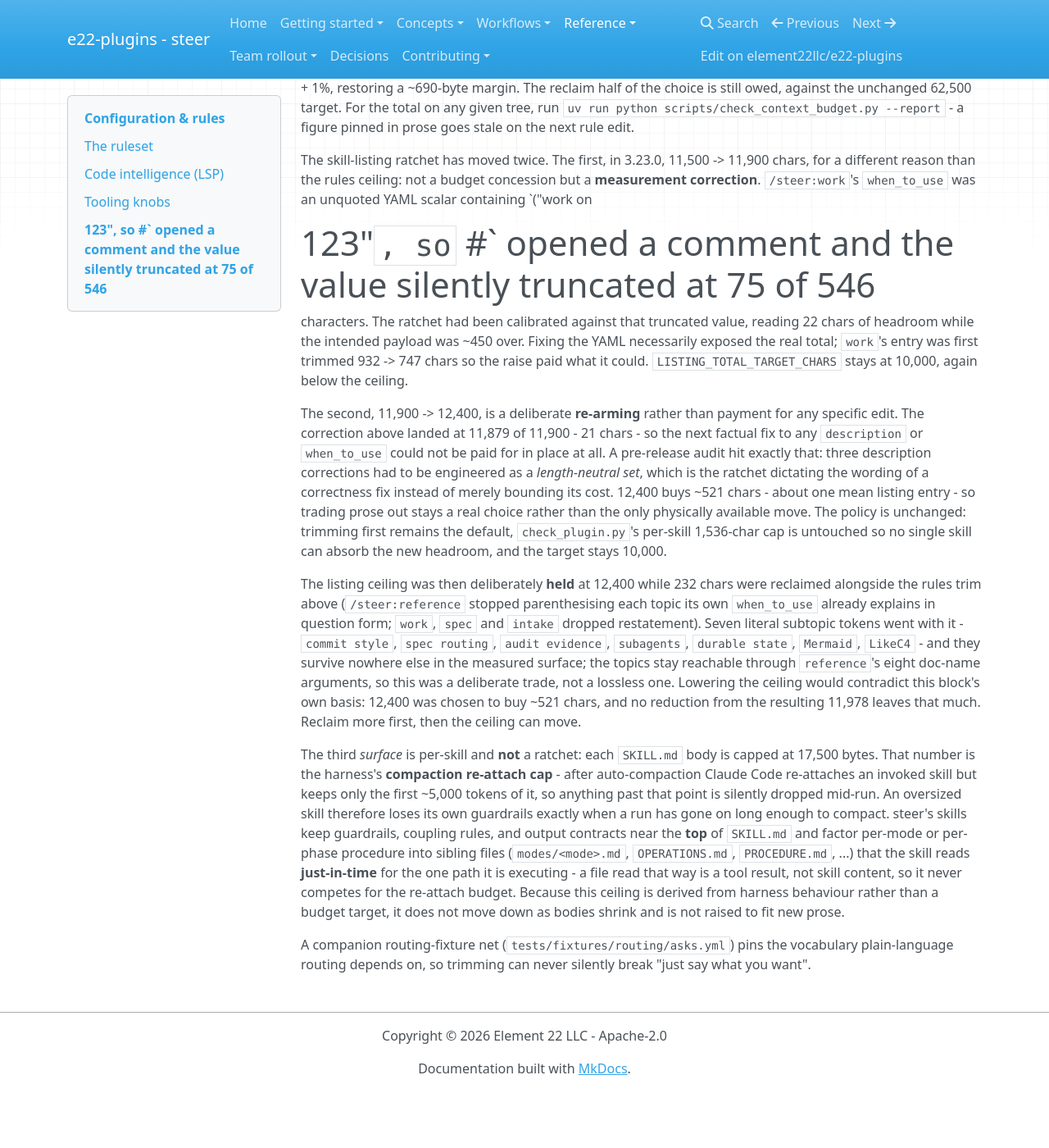
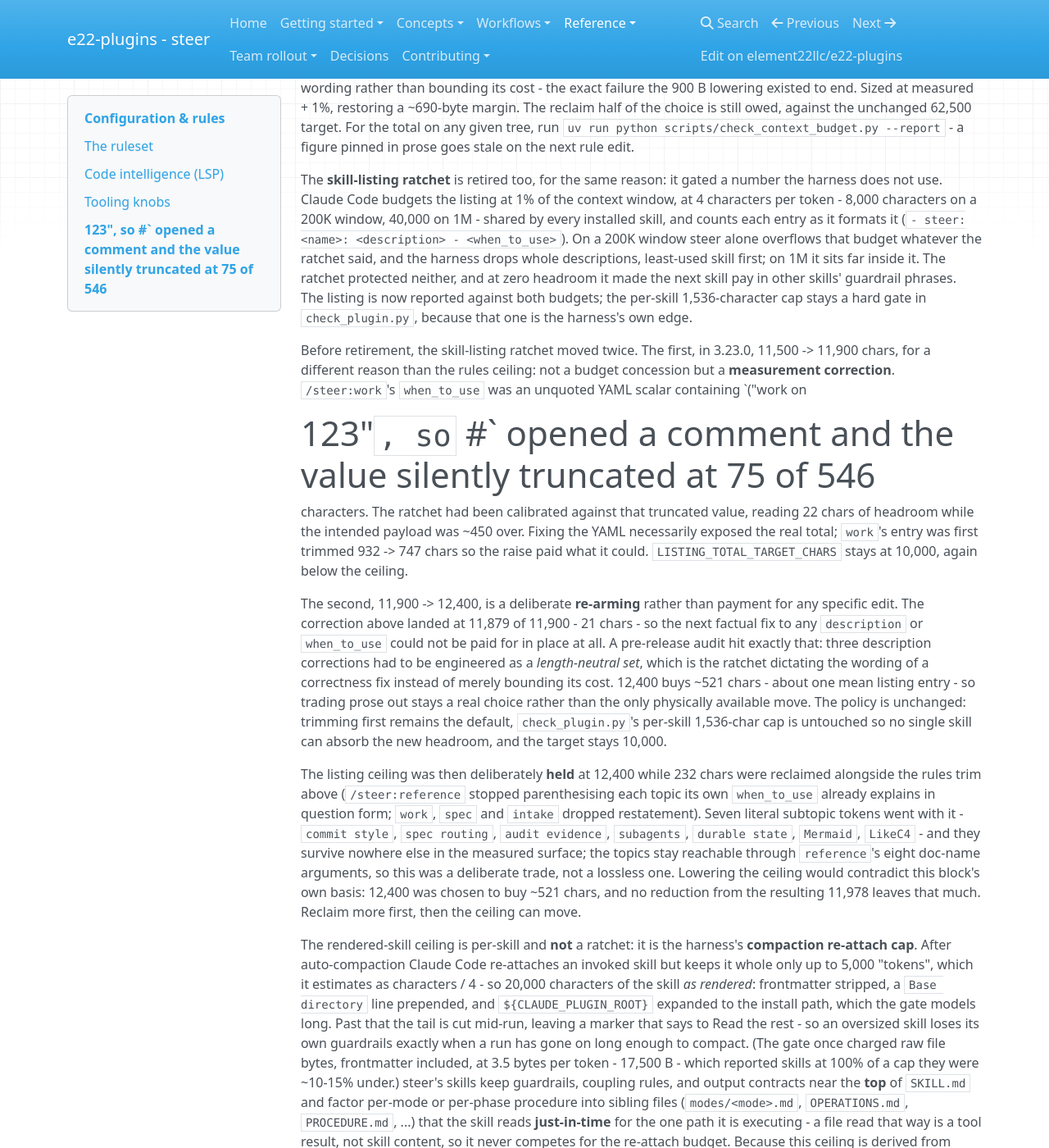
Before and after one commit to element22llc/e22-plugins, an MkDocs documentation site: the page built from docs/reference/configuration.md, in a window 1280 px wide and 1400 px high, scrolled down 7251 px. Shown: the whole window at 82% size. Built offline with MkDocs 1.6.1, drawn with Linux system fonts in a browser that asks for light colours; nearby versions of some CDN libraries; before the commit the page ends 8582 px from its top, so only the background shows below that; some of the changed text lies outside the part shown.

Commit message:
fix(dx): measure the context budgets the way Claude Code does
Two of check_context_budget.py's three gates sat at 100% while measuring
something the harness does not:

- Compaction cap: the harness keeps a re-attached skill whole while
  round(len / 4) <= 5,000, i.e. 20,000 chars of the rendered skill
  (frontmatter stripped, base-directory line prepended, plugin root
  expanded). The gate charged raw file bytes at 3.5 B/token (17,500 B).
  It now renders the skill, with the install path modelled long, and
  gates at 20,000 chars. Largest skill: 92% of cap, not 100%.
- Listing total: the harness budget is context window x 4 x 1%, shared
  by every installed skill (8,000 chars at 200K, 40,000 at 1M). steer
  overflows the first and sits far inside the second whatever the
  12,400 ratchet said; at zero headroom it only made new skills pay in
  other skills' guardrail phrases. Retired with its history kept;
  the total is reported against both real budgets, and the per-skill
  1,536-char cap stays a hard gate in check_plugin.py.

The rules-payload gate (10,000 chars per hook command) is unchanged.

Co-Authored-By: Claude Opus 5.5 (1M context) <noreply@anthropic.com>

```diff
--- a/docs/reference/configuration.md
+++ b/docs/reference/configuration.md
@@ -171,10 +171,10 @@ the org stack defaults in rule `10-stack`:
 Rules are kept lean and imperative on purpose. Long-form prose lives in
 `plugins/steer/templates/reference/` and is surfaced through a skill, never
 added to `rules/`. That leanness is **enforced, not aspirational**: CI's
-`check_context_budget.py` gate holds hard ceilings over three context surfaces:
-the **injected rules payload**, the total skill-listing `description` +
-`when_to_use` characters (ratcheted - re-armed at each reduction, so it normally
-only shrinks or holds), and the per-skill `SKILL.md` body size.
+`check_context_budget.py` gate holds hard ceilings over two context surfaces -
+the **injected rules payload** and the per-skill **rendered `SKILL.md`** - and
+reports a third, the skill listing. Every ceiling it enforces is a limit Claude
+Code itself applies, measured the way Claude Code measures it.
 
 **The rules gate measures what a session actually receives**, in characters -
 the runtime's own unit - by running every registered part of the real
@@ -201,9 +201,9 @@ precedent above). Registering one more part in `hooks/hooks.json` is the last
 resort and a deliberate, reviewed change - one more SessionStart process and up
 to 9,500 more always-on characters in every session.
 
-These two are **policy numbers, not harness limits**, so they *can* be raised -
-which is why each raise carries a recorded reason in the gate script rather than
-happening quietly.
+The gate used to hold two **policy** ratchets as well - the on-disk rules total
+and the skill-listing total. Both are retired; their history follows because it
+is the evidence for retiring them.
 
 What follows is the history of the **retired on-disk rules ratchet**, kept
 because it is the evidence for that re-base: read end to end, it is a ceiling
@@ -283,7 +283,19 @@ still owed, against the unchanged 62,500 target. For the total on any given tree
 `uv run python scripts/check_context_budget.py --report` - a figure pinned in
 prose goes stale on the next rule edit.
 
-The skill-listing ratchet has moved twice. The first, in 3.23.0, 11,500 -> 11,900
+The **skill-listing ratchet** is retired too, for the same reason: it gated a
+number the harness does not use. Claude Code budgets the listing at 1% of the
+context window, at 4 characters per token - 8,000 characters on a 200K window,
+40,000 on 1M - shared by every installed skill, and counts each entry as it
+formats it (`- steer:<name>: <description> - <when_to_use>`). On a 200K window
+steer alone overflows that budget whatever the ratchet said, and the harness
+drops whole descriptions, least-used skill first; on 1M it sits far inside it.
+The ratchet protected neither, and at zero headroom it made the next skill pay
+in other skills' guardrail phrases. The listing is now reported against both
+budgets; the per-skill 1,536-character cap stays a hard gate in
+`check_plugin.py`, because that one is the harness's own edge.
+
+Before retirement, the skill-listing ratchet moved twice. The first, in 3.23.0, 11,500 -> 11,900
 chars, for a different reason than the rules ceiling: not a budget concession but a
 **measurement correction**.
 `/steer:work`'s `when_to_use` was an unquoted YAML scalar containing `("work on
@@ -317,19 +329,24 @@ ceiling would contradict this block's own basis: 12,400 was chosen to buy ~521
 chars, and no reduction from the resulting 11,978 leaves that much. Reclaim more
 first, then the ceiling can move.
 
-The third *surface* is per-skill and **not** a ratchet: each `SKILL.md` body is capped at
-17,500 bytes. That number is the harness's **compaction re-attach cap** - after
-auto-compaction Claude Code re-attaches an invoked skill but keeps only the
-first ~5,000 tokens of it, so anything past that point is silently dropped
-mid-run. An oversized skill therefore loses its own guardrails exactly when a
-run has gone on long enough to compact. steer's skills keep guardrails,
+The rendered-skill ceiling is per-skill and **not** a ratchet: it is the
+harness's **compaction re-attach cap**. After auto-compaction Claude Code
+re-attaches an invoked skill but keeps it whole only up to 5,000 "tokens",
+which it estimates as characters / 4 - so 20,000 characters of the skill *as
+rendered*: frontmatter stripped, a `Base directory` line prepended, and
+`${CLAUDE_PLUGIN_ROOT}` expanded to the install path, which the gate models
+long. Past that the tail is cut mid-run, leaving a marker that says to Read the
+rest - so an oversized skill loses its own guardrails exactly when a run has
+gone on long enough to compact. (The gate once charged raw file bytes,
+frontmatter included, at 3.5 bytes per token - 17,500 B - which reported
+skills at 100% of a cap they were ~10-15% under.) steer's skills keep guardrails,
 coupling rules, and output contracts near the **top** of `SKILL.md` and factor
 per-mode or per-phase procedure into sibling files (`modes/<mode>.md`,
 `OPERATIONS.md`, `PROCEDURE.md`, ...) that the skill reads **just-in-time** for
 the one path it is executing - a file read that way is a tool result, not skill
 content, so it never competes for the re-attach budget. Because this ceiling is
 derived from harness behaviour rather than a budget target, it does not move
-down as bodies shrink and is not raised to fit new prose.
+down as skills shrink and is not raised to fit new prose.
 
 A companion routing-fixture net
 (`tests/fixtures/routing/asks.yml`) pins the vocabulary plain-language routing
```
Also changed, not shown: AUTHORING.md (+11 -8 lines), 2 other files.
